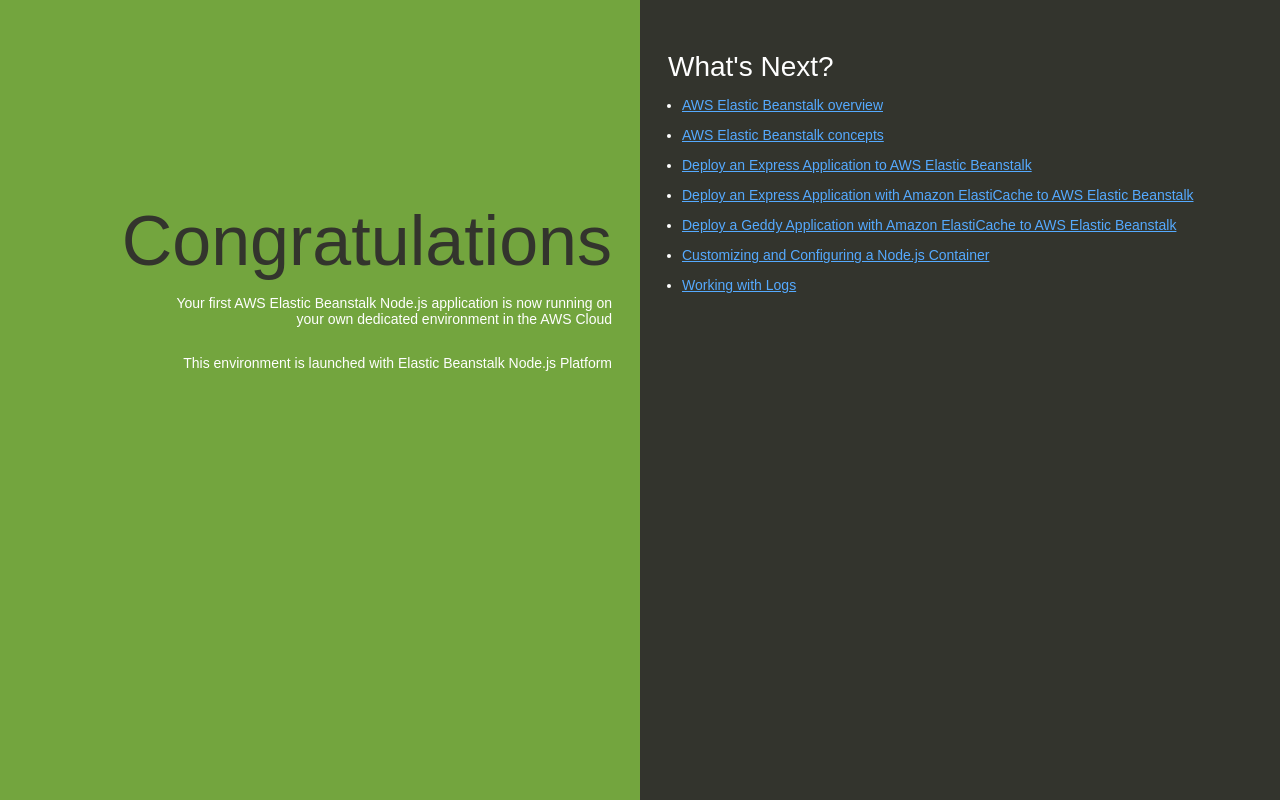
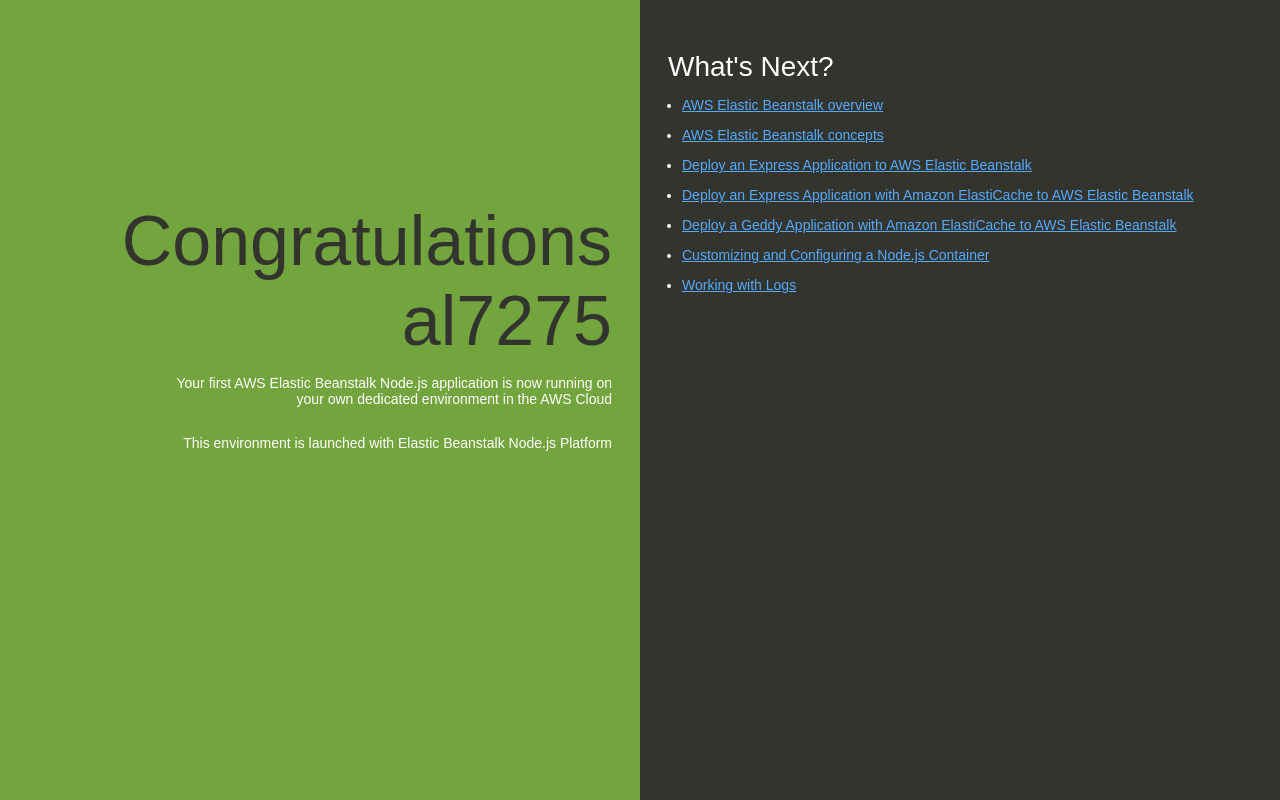
Before and after one commit to aakanksha-1399/al7275-test-node-app, a website: page index.html in a window 1280 px wide. Drawn offline with Linux system fonts and the light colour scheme.

Commit message:
Add files via upload

```diff
--- a/index.html
+++ b/index.html
@@ -74,7 +74,7 @@
   </head>
   <body>
     <div class="textColumn">
-      <h1>Congratulations</h1>
+      <h1>Congratulations al7275</h1>
       <p>Your first AWS Elastic Beanstalk Node.js application is now running on your own dedicated environment in the AWS Cloud</p>
       <p>This environment is launched with Elastic Beanstalk Node.js Platform</p>
     </div>
```
